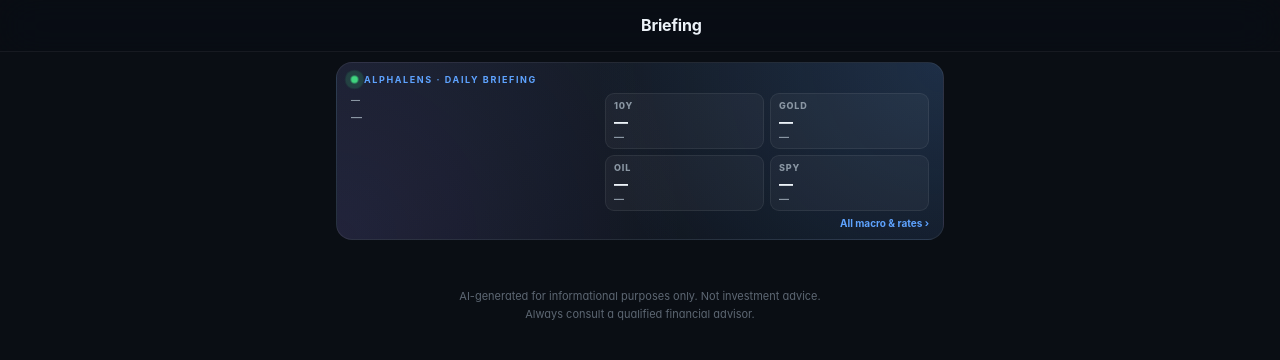
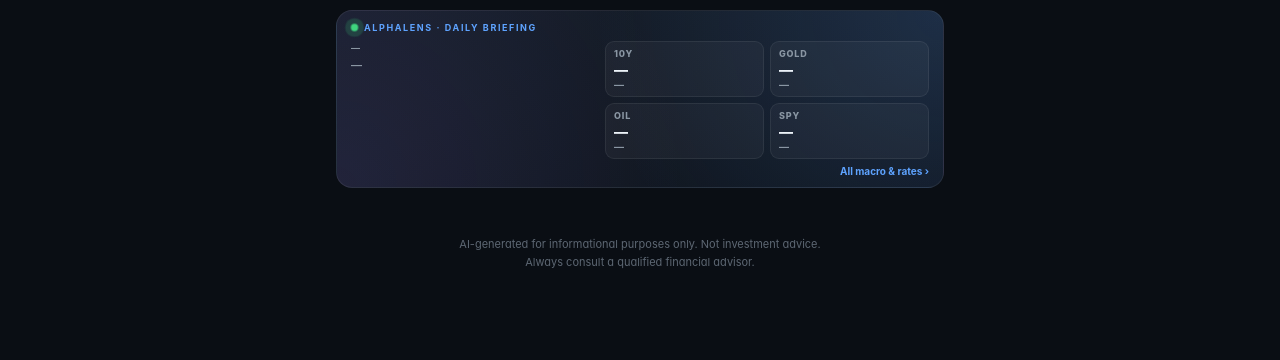
Before and after one commit to vishal0555/alphalens, a Flask app: template templates/briefing.html in a window 1280 px wide. Shown: the top 360 px of the page. Run offline with Flask 3, Linux system fonts and the light colour scheme; the template is opened without the code that fills it, so the values that code supplies are empty.

Commit message:
Remove fixed top bar, float back pill in detail mode only
Drops the persistent "Briefing" title and date display, freeing
~52px at the top for the hero. The back pill becomes a floating
glass button in the top-left that appears only when a detail view
is open.

Co-Authored-By: Claude Opus 4.7 <noreply@anthropic.com>

```diff
--- a/templates/briefing.html
+++ b/templates/briefing.html
@@ -35,7 +35,6 @@
       --purple:   #a878ff;
       --purple-bg:rgba(168,120,255,.12);
       --purple-bd:rgba(168,120,255,.28);
-      --top-h:    52px;
       --ease-spring: cubic-bezier(.32,.72,.32,1);
       --ease-soft:   cubic-bezier(.4,0,.2,1);
     }
@@ -47,7 +46,7 @@
       color: var(--text);
       font-size: 17px;
       line-height: 1.55;
-      padding-top: calc(var(--top-h) + env(safe-area-inset-top, 0px));
+      padding-top: env(safe-area-inset-top, 0px);
       padding-bottom: calc(env(safe-area-inset-bottom, 0px) + 32px);
       -webkit-font-smoothing: antialiased;
       font-feature-settings: 'cv11','ss01';
@@ -72,45 +71,30 @@
       box-shadow: 0 0 8px rgba(94,163,255,.6);
     }
 
-    /* ── Top bar (glass) ──────────────────────────── */
-    .top-bar {
+    /* ── Floating back pill (detail-mode only) ─────── */
+    .top-back {
       position: fixed;
-      top: 0; left: 0; right: 0;
-      height: calc(var(--top-h) + env(safe-area-inset-top, 0px));
-      padding-top: env(safe-area-inset-top, 0px);
-      background: rgba(10,14,20,.78);
+      top: calc(env(safe-area-inset-top, 0px) + 10px);
+      left: 12px;
+      z-index: 250;
+      background: rgba(20,26,34,.85);
       backdrop-filter: saturate(180%) blur(20px);
       -webkit-backdrop-filter: saturate(180%) blur(20px);
-      border-bottom: 1px solid rgba(255,255,255,.06);
-      display: flex;
-      align-items: center;
-      padding-left: 14px;
-      padding-right: 14px;
-      gap: 8px;
-      z-index: 200;
-    }
-    .top-back {
-      background: rgba(255,255,255,.06); border: none;
+      border: 1px solid rgba(255,255,255,.07);
       color: var(--accent);
-      font-size: 16px; font-weight: 600; cursor: pointer;
-      padding: 8px 14px 8px 10px;
+      font-size: 14px; font-weight: 700;
+      cursor: pointer;
+      padding: 7px 13px 7px 9px;
       border-radius: 999px;
       -webkit-tap-highlight-color: transparent;
-      display: flex; align-items: center; gap: 4px; flex-shrink: 0;
+      display: flex; align-items: center; gap: 4px;
       opacity: 0; transform: scale(.85) translateX(-4px); pointer-events: none;
       transition: opacity .25s var(--ease-soft), transform .25s var(--ease-spring);
+      box-shadow: 0 4px 14px rgba(0,0,0,.35);
     }
     .top-back.show { opacity: 1; transform: scale(1) translateX(0); pointer-events: auto; }
     .top-back:active { background: rgba(255,255,255,.12); }
-    .top-back-arrow { font-size: 20px; line-height: 1; }
-    .top-title {
-      flex: 1; font-size: 16px; font-weight: 700; text-align: center;
-      letter-spacing: -.01em;
-    }
-    .top-date {
-      font-size: 13px; color: var(--muted); flex-shrink: 0; text-align: right;
-      font-weight: 500;
-    }
+    .top-back-arrow { font-size: 18px; line-height: 1; }
 
     /* ── Hero card (compact, side-by-side) ─────────── */
     .hero {
@@ -892,14 +876,10 @@
 <!-- Reading-progress bar -->
 <div class="progress-bar" id="progressBar"></div>
 
-<!-- ── Top bar ───────────────────────────────────────────── -->
-<div class="top-bar">
-  <button class="top-back" id="topBack" onclick="backToOverview()">
-    <span class="top-back-arrow">‹</span> <span class="top-back-label">Top</span>
-  </button>
-  <div class="top-title">Briefing</div>
-  <div class="top-date" id="topDate">{{ date_str }}</div>
-</div>
+<!-- Floating back pill (detail mode only) -->
+<button class="top-back" id="topBack" onclick="backToOverview()" aria-label="Back">
+  <span class="top-back-arrow">‹</span> <span class="top-back-label">Back</span>
+</button>
 
 <div class="page">
 
@@ -1465,7 +1445,6 @@
 (function formatHero() {
   const dStr = "{{ date_str }}";
   if (!dStr) return;
-  // Try to parse "YYYY-MM-DD" or fall back to as-is
   const m = dStr.match(/^(\d{4})-(\d{2})-(\d{2})$/);
   if (m) {
     const d = new Date(+m[1], +m[2]-1, +m[3]);
@@ -1474,8 +1453,6 @@
     document.getElementById('heroDay').textContent = days[d.getDay()];
     document.getElementById('heroDate').textContent = months[d.getMonth()] + ' ' + d.getDate();
     document.getElementById('heroYear').textContent = d.getFullYear();
-    const short = months[d.getMonth()].slice(0,3) + ' ' + d.getDate();
-    document.getElementById('topDate').textContent = short;
   }
 })();
 
@@ -1501,8 +1478,6 @@ function openSection(id) {
   document.querySelectorAll('.sec.open').forEach(s => s.classList.remove('open'));
   sec.classList.add('open');
   document.body.classList.add('detail-mode');
-  const titleEl = sec.querySelector('.sec-title');
-  if (titleEl) document.querySelector('.top-title').textContent = titleEl.textContent;
   window.scrollTo({ top: 0, behavior: 'instant' in window ? 'instant' : 'auto' });
   updateBackButton();
 }
@@ -1510,7 +1485,6 @@ function openSection(id) {
 function backToOverview() {
   document.querySelectorAll('.sec.open').forEach(s => s.classList.remove('open'));
   document.body.classList.remove('detail-mode');
-  document.querySelector('.top-title').textContent = 'Briefing';
   window.scrollTo({ top: _overviewScrollY || 0, behavior: 'smooth' });
   _overviewScrollY = 0;
   updateBackButton();
@@ -1526,20 +1500,14 @@ function updateBackButton() {
   const detail = document.body.classList.contains('detail-mode');
   const scrolled = window.scrollY > 240;
   const back = document.getElementById('topBack');
-  const backLabel = back.querySelector('.top-back-label');
   const float = document.getElementById('floatTop');
   if (detail) {
     back.classList.add('show');
-    if (backLabel) backLabel.textContent = 'Back';
     float.classList.remove('show');
-  } else if (scrolled) {
-    back.classList.remove('show');
-    if (backLabel) backLabel.textContent = 'Top';
-    float.classList.add('show');
   } else {
     back.classList.remove('show');
-    if (backLabel) backLabel.textContent = 'Top';
-    float.classList.remove('show');
+    if (scrolled) float.classList.add('show');
+    else float.classList.remove('show');
   }
 }
 
```
